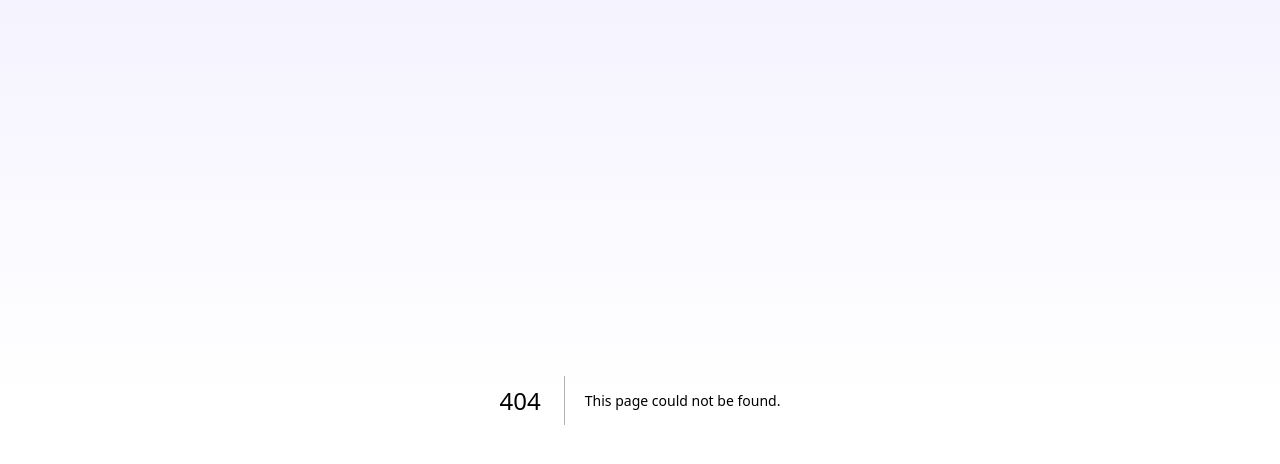
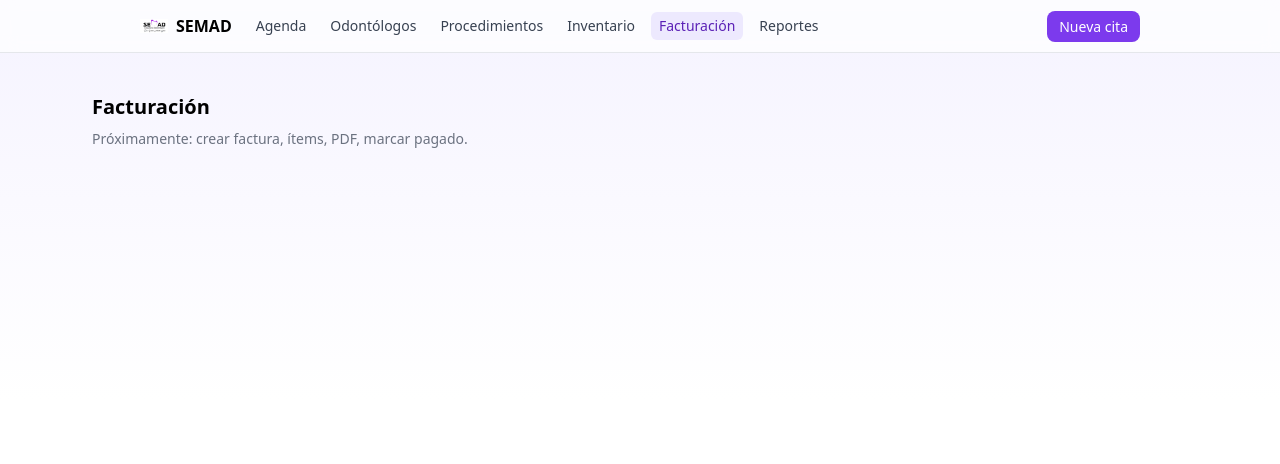
Before and after one commit to Fredycloux/semad-next-wa, a Next.js app in the folder semad-next-wa/: page /admin/invoices in a window 1280 px wide. Before the commit this address had no page. Shown: the top 464 px of the page. Built offline with nearby package versions, Linux system fonts and the light colour scheme.

Commit message:
Create page.jsx

```diff
--- /dev/null
+++ b/semad-next-wa/src/app/admin/invoices/page.jsx
@@ -0,0 +1,9 @@
+export const metadata = { title: "Facturación | SEMAD" };
+export default function InvoicesPage() {
+  return (
+    <div className="p-4">
+      <h1 className="text-xl font-semibold mb-2">Facturación</h1>
+      <p className="text-sm text-gray-500">Próximamente: crear factura, ítems, PDF, marcar pagado.</p>
+    </div>
+  );
+}
```
